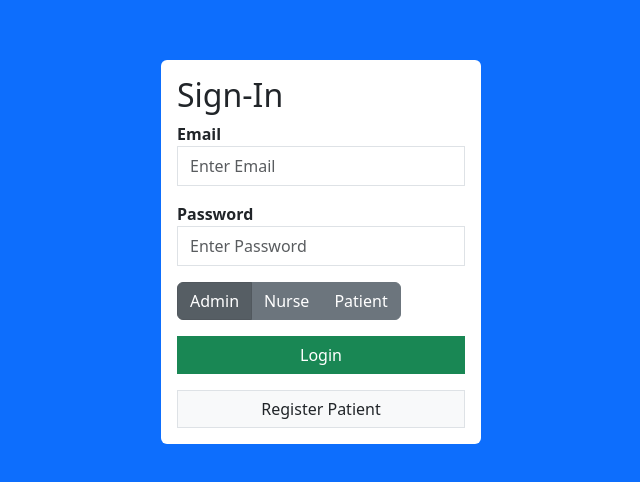
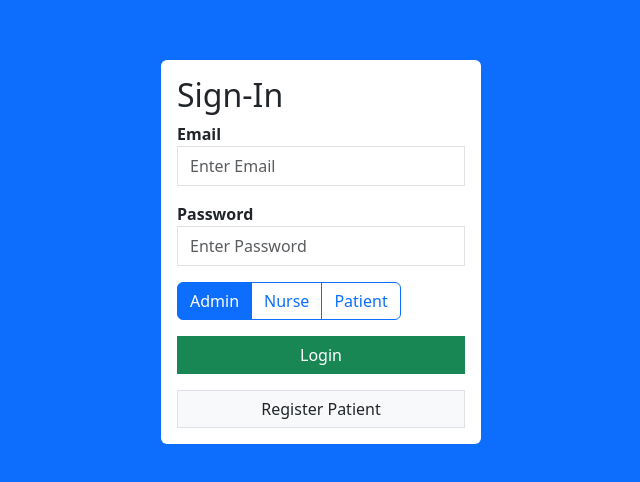
Before and after one commit to ihern/UI-Health-DBMS, a React (Create React App) app in the folder client/: page / in a window 1280 px wide. Shown: the part 148-630 px from the top of the page, without its empty margins (319-959 px from the left). Built offline with nearby package versions, Linux system fonts and the light colour scheme.

Commit message:
Updated radio button styling

```diff
--- a/client/src/pages/login.js
+++ b/client/src/pages/login.js
@@ -51,7 +51,7 @@ export default function () {
                         key={idx}
                         id={`radio-${idx}`}
                         type="radio"
-                        variant="secondary"
+                        variant="outline-primary"
                         name="radio"
                         value={radio.value}
                         checked={radioValue === radio.value}
```
